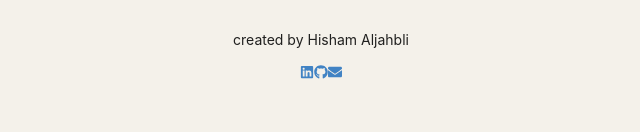
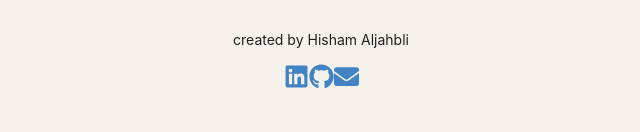
Before and after one commit to hamjahb/my-books, a React (Create React App) app: page / in a window 1280 px wide. Shown: the part 168-300 px from the top of the page, without its empty margins (319-959 px from the left). Built offline with nearby package versions, Linux system fonts and the light colour scheme.

Commit message:
add CSS for icon components

```diff
--- a/src/App.css
+++ b/src/App.css
@@ -58,6 +58,11 @@ img {
   border-radius: 5px 5px 0 0;
 }
 
+/* icon component */
+a {
+  font-size: 25px;
+}
+
 
 ::-webkit-scrollbar {
   display: none;
```
